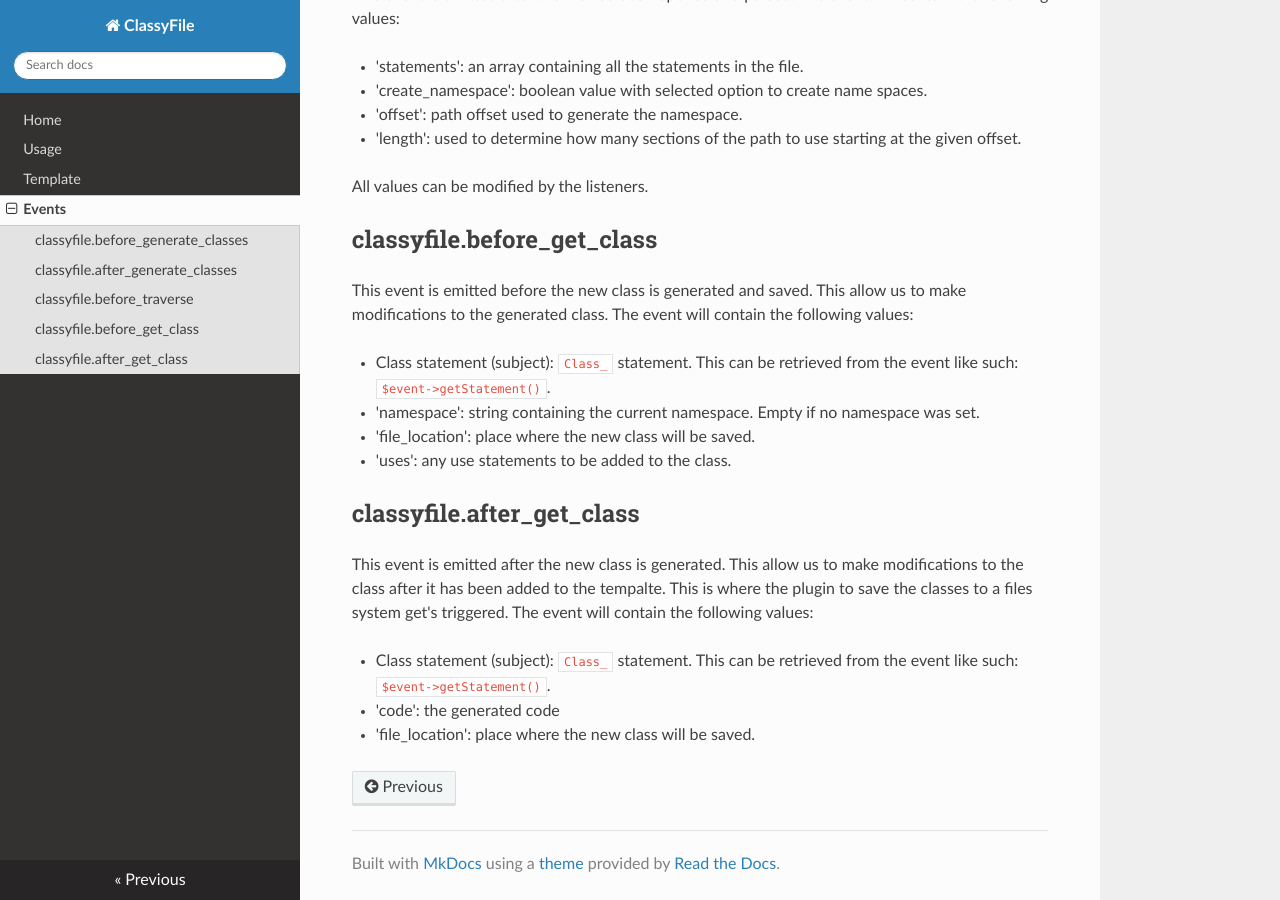
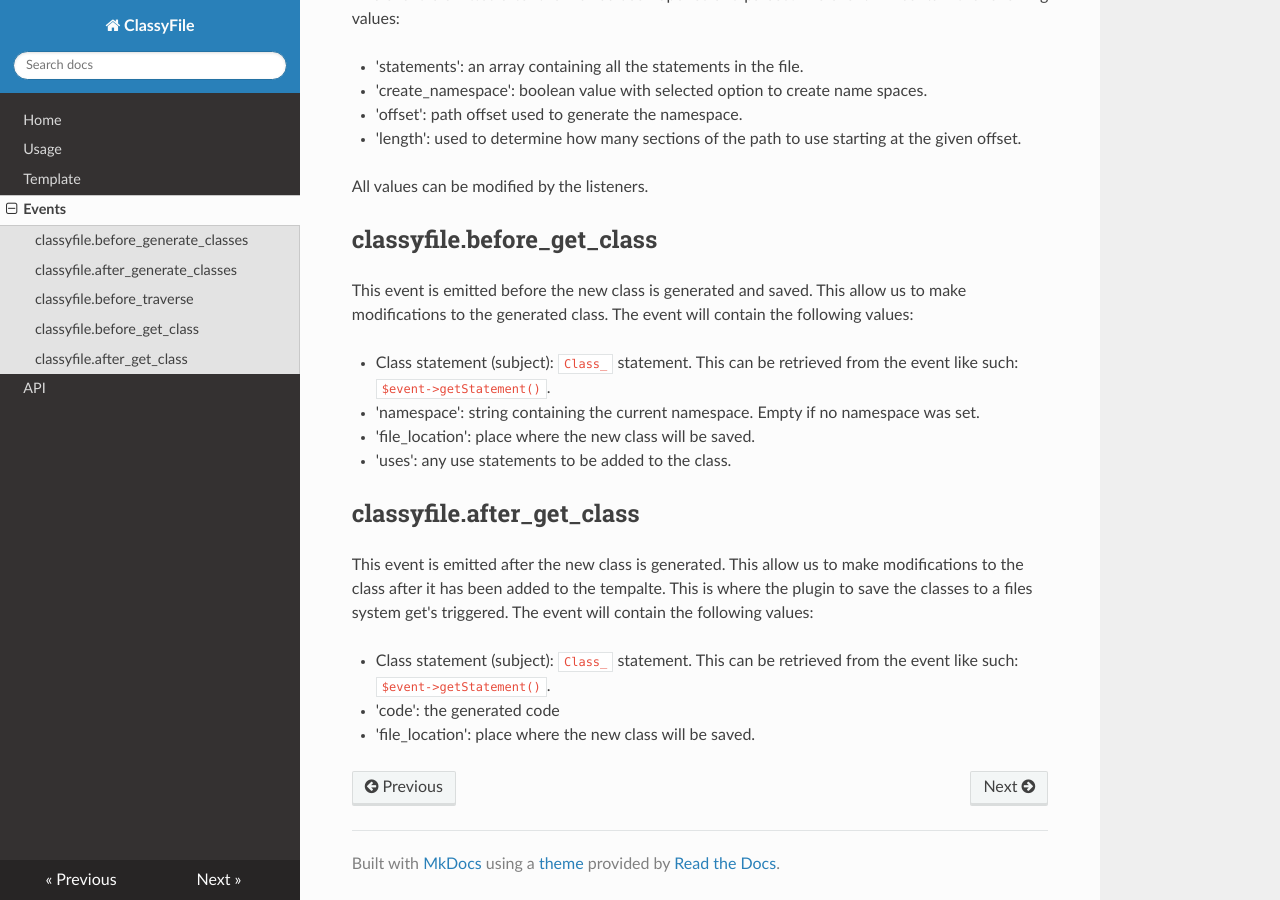
Before and after one commit to onema/classyfile, an MkDocs documentation site: the page built from docs/events.md, in a window 1280 px wide and 900 px high, scrolled down 611 px. Built offline with MkDocs 1.6.1, drawn with Linux system fonts in a browser that asks for light colours; nearby versions of some CDN libraries; old or Windows-style settings are respelled for this version of MkDocs.

Commit message:
update mkdocs file with new doc entry.

```diff
--- a/mkdocs.yml
+++ b/mkdocs.yml
@@ -4,4 +4,5 @@ pages:
 - [usage.md, Usage]
 - [template.md, Template]
 - [events.md, Events]
+- [api.md, API]
 theme: readthedocs
```
